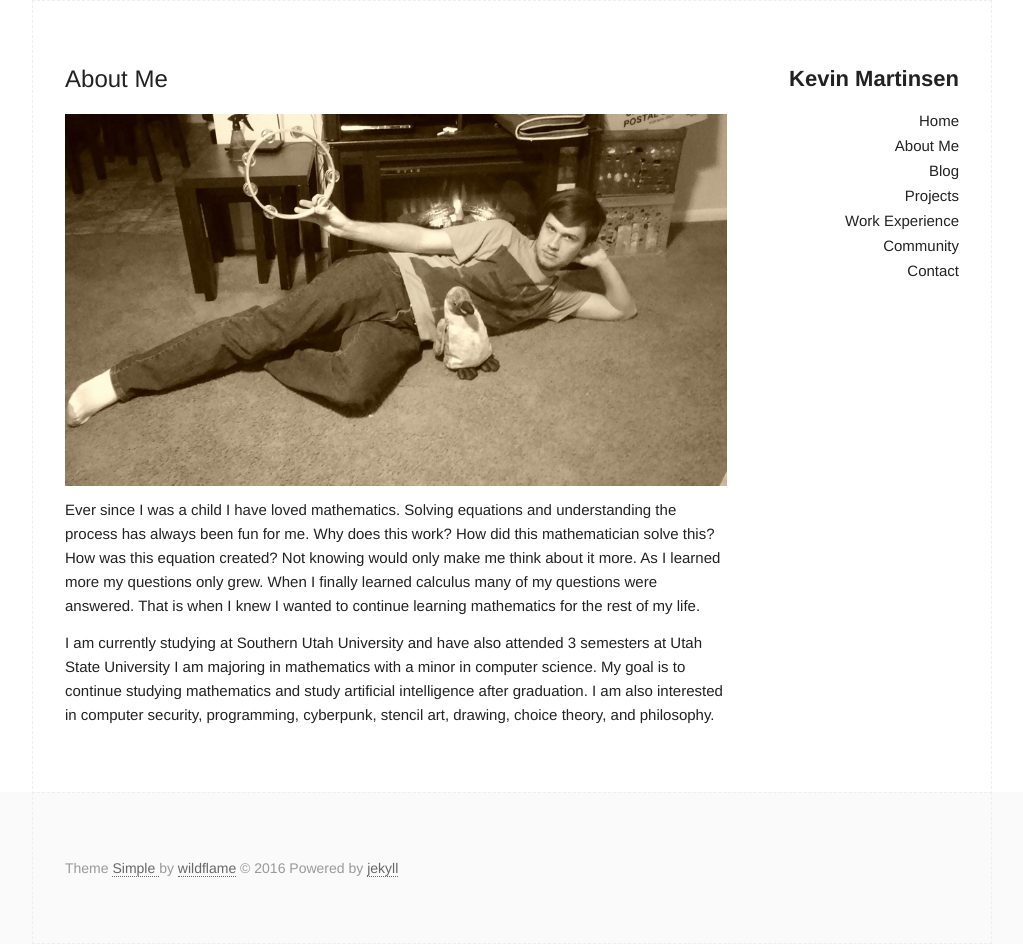
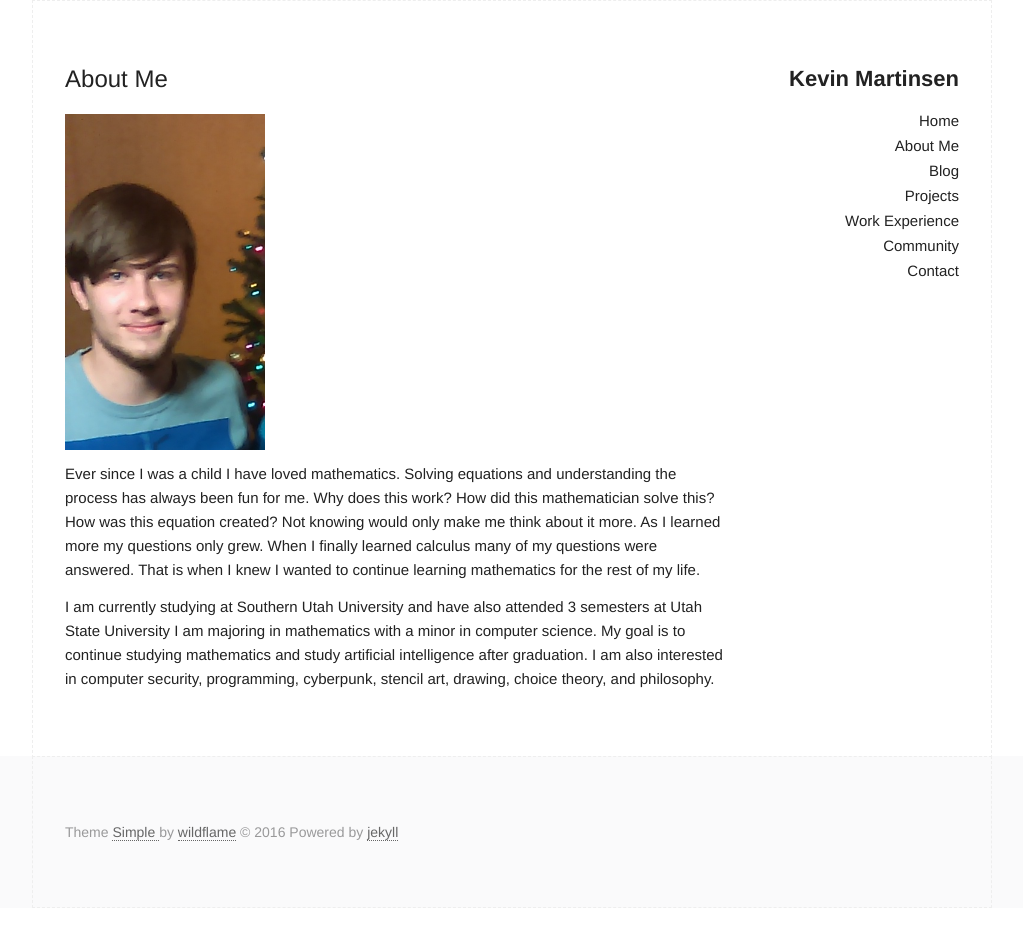
Before and after one commit to kevinmartinsen/kevinmartinsen.github.io, a Jekyll site: the page built from static/about.md, in a window 1280 px wide. Shown: the whole page, without its empty margins (128-1151 px from the left). Built offline with Jekyll 4.4.1, drawn with Linux system fonts in a browser that asks for light colours; after the commit the page ends 908 px from its top, so only the background shows below that.

Commit message:
version 1.02

```diff
--- a/static/about.md
+++ b/static/about.md
@@ -3,7 +3,7 @@ layout: page
 title: About Me
 permalink: /about/
 ---
-![]({{site.baseurl}}/assets/img/reallykevin.jpg "Definitely me")
+![]({{site.baseurl}}/assets/img/sortakevin.jpg "Definitely me"){:width="200"}
 
 Ever since I was a child I have loved mathematics.
 Solving equations and understanding the process has always been fun for me. Why does this work? How did this mathematician
```
Also changed, not shown: assets/img/sortakevin.jpg (added), 1 other file.
